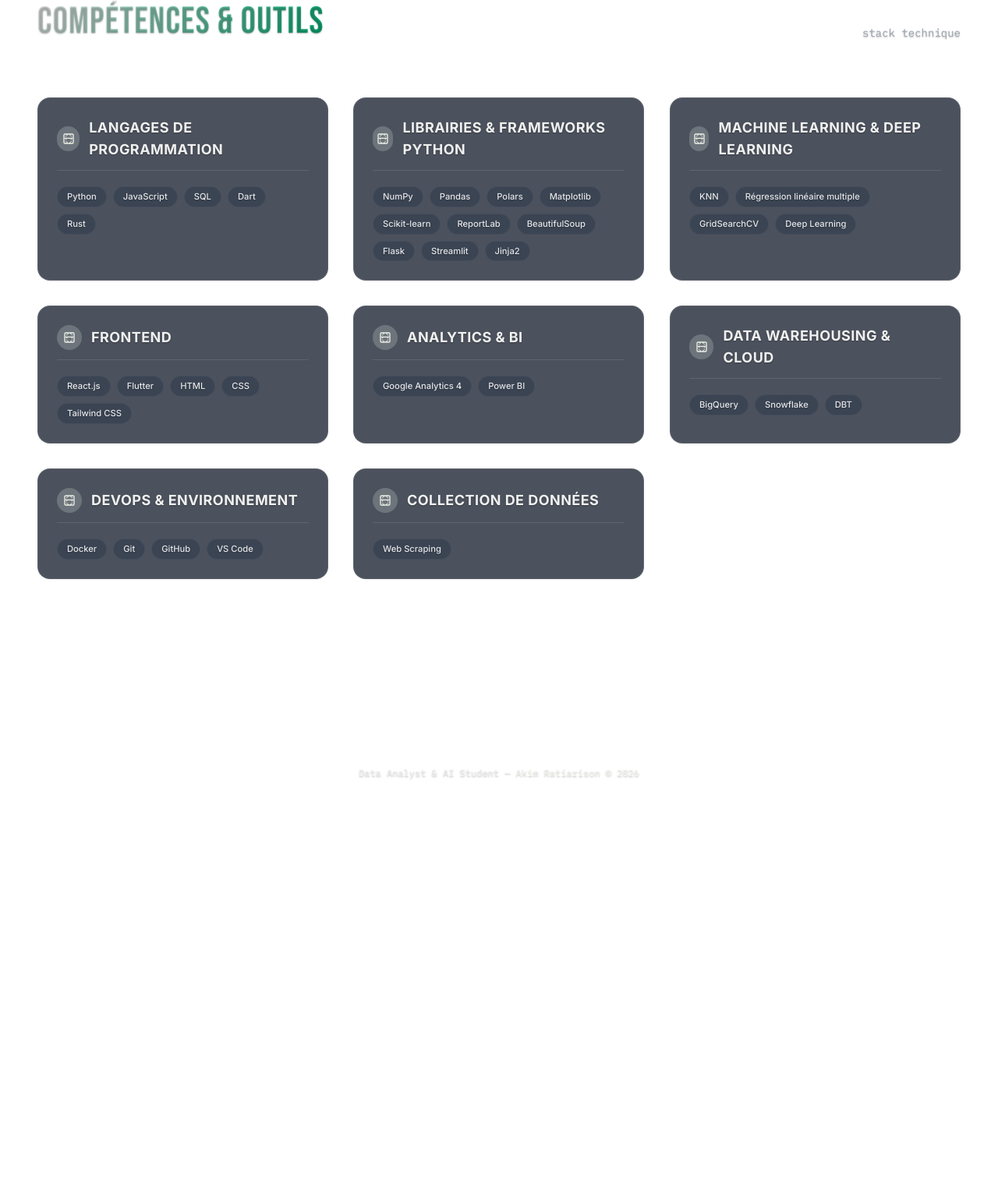
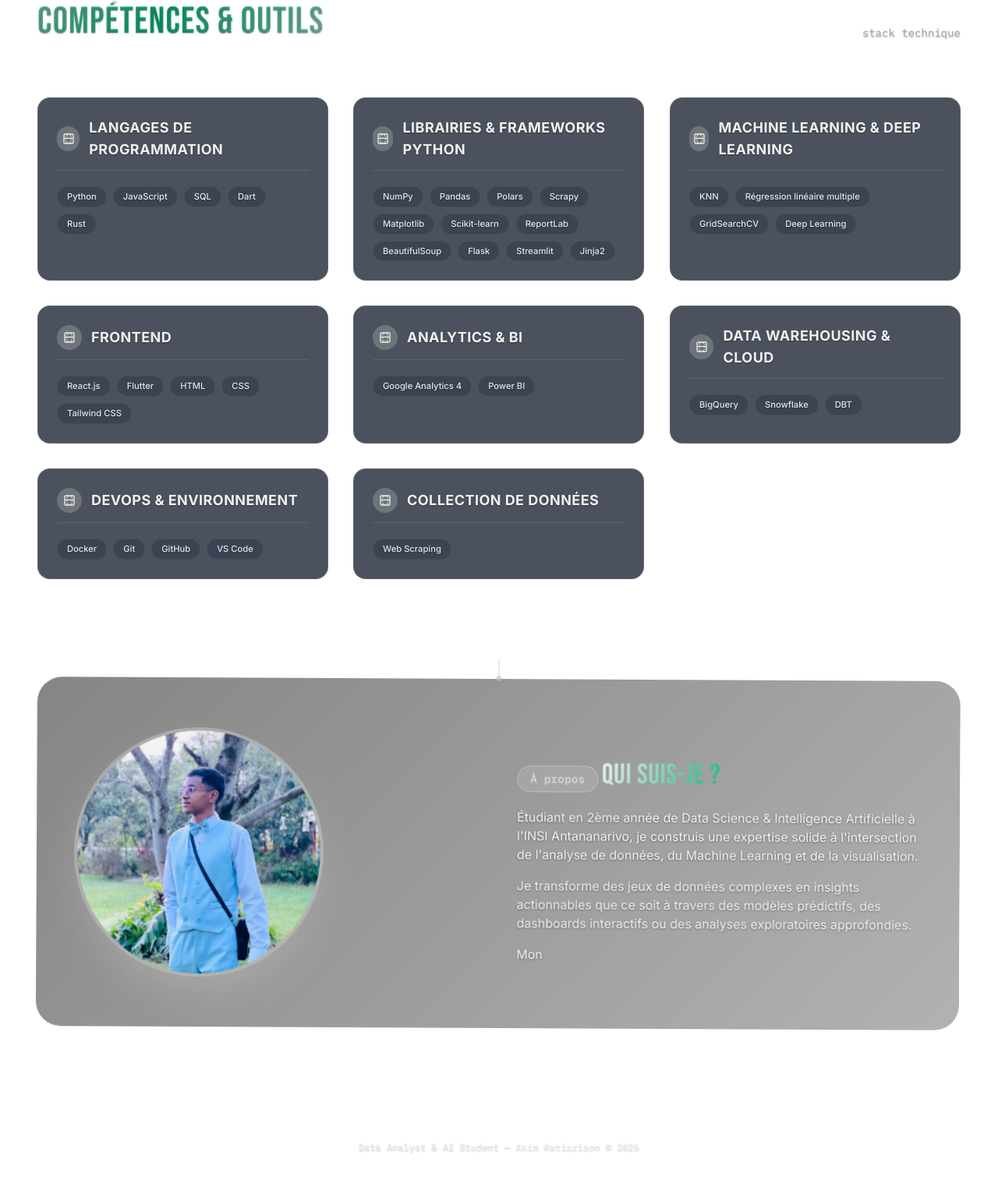
Before and after one commit to akimratiarison-rgb/portfolio-data-akim, a Flask app: page / in a window 1280 px wide. Shown: the part 2547-4075 px from the top of the page at 78% size. Before the commit the page ends 3547 px from the top, so only its background shows below. Run offline with Flask 3, Linux system fonts and the light colour scheme; some libraries are stand-ins or nearby versions.

Commit message:
Quelques Modification  code

```diff
--- a/app.py
+++ b/app.py
@@ -84,7 +84,7 @@ CERTIFICATIONS = [
 # SECTION COMPÉTENCES
 COMPETENCES = {
     "Langages de programmation": ["Python", "JavaScript", "SQL", "Dart", "Rust"],
-    "Librairies & Frameworks Python": ["NumPy", "Pandas", "Polars", "Matplotlib", "Scikit-learn", "ReportLab", "BeautifulSoup", "Flask", "Streamlit", "Jinja2"],
+    "Librairies & Frameworks Python": ["NumPy", "Pandas", "Polars","Scrapy", "Matplotlib", "Scikit-learn", "ReportLab", "BeautifulSoup", "Flask", "Streamlit", "Jinja2"],
     "Machine Learning & Deep Learning": ["KNN", "Régression linéaire multiple", "GridSearchCV", "Deep Learning"],
     "Frontend": ["React.js", "Flutter", "HTML", "CSS", "Tailwind CSS"],
     "Analytics & BI": ["Google Analytics 4", "Power BI"],
--- a/static/css/style.css
+++ b/static/css/style.css
@@ -119,8 +119,6 @@ h1, h2, h3, h4, p, li, span, a, .text-muted {
     to { opacity: 1; transform: translateY(0); }
 }
 
-
-
 nav {
     animation: slideDown 0.8s ease-out forwards;
 }
@@ -174,7 +172,6 @@ nav {
 #animated-bg,
 .particle {
     will-change: transform;
-   /* transform: translateZ(0);*/
     backface-visibility: hidden;
 }
 
@@ -239,13 +236,6 @@ nav {
     100% { transform: translate(0, 0) rotate(0deg) scale(1); }
 }
 
-/*.logo-float:hover {
-    opacity: 0.85 !important;
-    transform: scale(1.2) rotate(5deg) !important;
-    filter: drop-shadow(0 0 12px #10b981ce) brightness(1.1) !important;
-    transition: all 0.15s cubic-bezier(0.2, 0.9, 0.4, 1.1);
-}*/
-
 .logo-11, .logo-12, .logo-13, .logo-14, .logo-15, .logo-16, .logo-17 {
     animation: floatLogo 30s ease-in-out infinite, gentlePulse 4s ease-in-out infinite alternate;
 }
@@ -286,14 +276,7 @@ nav {
     transform: translateY(-11px) rotate(-45deg);
 }
 
-/*footer {
-    background-color: rgba(68, 67, 67, 0.795) !important;
-    color: white !important;
-    position: relative;
-    z-index: 100;
-}*/
-
-/* ========== REVEAL AU SCROLL ========== */
+/* ========== REVEAL AU SCROLL (sauf #a-propos) ========== */
 .reveal {
     opacity: 0;
     transform: perspective(500px) rotateY(8deg) translateY(20px);
@@ -304,9 +287,7 @@ nav {
     transform: perspective(500px) rotateY(0deg) translateY(0);
 }
 
-
-
-
+/* Titres de section avec dégradé animé */
 section h2 {
     background: linear-gradient(120deg, #f0f0f0, #10b981, #f0f0f0);
     background-size: 200% auto;
@@ -315,7 +296,12 @@ section h2 {
     color: transparent;
     animation: gradientShift 30s linear infinite;
 }
+@keyframes gradientShift {
+    0% { background-position: 0% center; }
+    100% { background-position: 200% center; }
+}
 
+/* Survol des liens et badges */
 .nav-link, .badge-skill {
     transition: background-color 0.3s ease, box-shadow 0.3s ease;
 }
@@ -323,3 +309,82 @@ section h2 {
     background-color: rgba(16, 185, 129, 0.15);
     box-shadow: 0 2px 8px rgba(16, 185, 129, 0.2);
 }
+
+/* ========== SECTION À PROPOS (version unique) ========== */
+#a-propos {
+    background: linear-gradient(135deg, rgba(0,0,0,0.48), rgba(0,0,0,0.3));
+    backdrop-filter: blur(2px);
+    border-radius: 2rem;
+    margin: 2rem 0;
+    transform-origin: 50% 0%;
+    transition: transform 0.4s cubic-bezier(0.2, 0.9, 0.4, 1.1);
+}
+
+#a-propos .rounded-full {
+    transition: transform 0.4s ease, box-shadow 0.4s ease;
+}
+
+#a-propos h2 {
+    background: linear-gradient(120deg, #f0f0f0, #10b981);
+    background-clip: text;
+    -webkit-background-clip: text;
+    color: transparent;
+    display: inline-block;
+    text-shadow: none;
+}
+
+#a-propos p {
+    color: #f3f4f6 !important;
+    text-shadow: 0 1px 3px rgba(0, 0, 0, 0.4);
+    font-size: 1rem;
+    line-height: 1.5;
+}
+
+/* Animation swing (activée par JS) */
+#a-propos.swing {
+    animation: swing 3s ease-in-out 3;
+}
+@keyframes swing {
+    0% { transform: rotate(0deg); }
+    25% { transform: rotate(1deg); }
+    50% { transform: rotate(-1deg); }
+    75% { transform: rotate(0.5deg); }
+    100% { transform: rotate(0deg); }
+}
+#a-propos:hover {
+    animation-play-state: paused;
+}
+
+/* ========== CONTENEUR PENDULAIRE ========== */
+.swing-container {
+    position: relative;
+    margin-top: 2rem;
+    overflow: visible;   /* important pour ne pas cacher la corde */
+}
+
+/* Corde fine et centrée */
+.rope {
+    position: absolute;
+    top: -25px;              /* hauteur au-dessus du bloc */
+    left: 50%;
+    width: 1px;              /* fine */
+    height: 25px;
+    background: #c2c2c2a2;     /* gris discret */
+    transform: translateX(-50%);
+    z-index: 10;
+    border-radius: 1px;
+    box-shadow: none;        /* enlève l'ombre épaisse */
+}
+
+/* Petit anneau (nœud) – optionnel mais plus discret */
+.rope::after {
+    content: '';
+    position: absolute;
+    bottom: -3px;
+    left: -3px;
+    width: 7px;
+    height: 7px;
+    background: #c2c2c2a2;     /* gris discret */
+    background: ;
+    border-radius: 50%;
+}
--- a/static/js/main.js
+++ b/static/js/main.js
@@ -1,5 +1,5 @@
 // ==========================================
-// EFFET DE TYPING
+// EFFET DE TYPING (hero)
 // ==========================================
 const TYPED_WORDS = ['à Python & SQL.', 'à Google Analytics.', 'à Looker Studio.', 'au Machine Learning.'];
 let wordIdx = 0, charIdx = 0, isDeleting = false;
@@ -25,7 +25,7 @@ function type() {
 }
 
 // ==========================================
-// MENU BURGER
+// MENU BURGER (animation en X)
 // ==========================================
 function initMobileMenu() {
     const btn = document.getElementById('menu-btn');
@@ -35,6 +35,7 @@ function initMobileMenu() {
     btn.addEventListener('click', () => {
         menu.classList.toggle('hidden');
         menu.classList.toggle('flex');
+        btn.classList.toggle('active');
     });
 
     const links = menu.querySelectorAll('a');
@@ -42,6 +43,7 @@ function initMobileMenu() {
         link.addEventListener('click', () => {
             menu.classList.add('hidden');
             menu.classList.remove('flex');
+            btn.classList.remove('active');
         });
     });
 }
@@ -102,7 +104,7 @@ function initStatsObserver() {
     observer.observe(statsContainer);
 }
 
-// ========== REVEAL DES BADGES (allégé) ==========
+// ========== REVEAL DES BADGES ==========
 function initTechReveal() {
     const badges = document.querySelectorAll('.badge-skill, .tech-badge');
     if (badges.length === 0) return;
@@ -145,9 +147,113 @@ function initTechReveal() {
     });
 }
 
+// ========== GLOW DOUX SUR LE NOM (navbar) ==========
+function initNameSoftGlow() {
+    const nameSpan = document.querySelector('nav .font-sans.text-base.md\\:text-xl');
+    if (!nameSpan) return;
+    let glowActive = false;
+    setInterval(() => {
+        if (!glowActive) {
+            glowActive = true;
+            nameSpan.style.transition = 'text-shadow 0.2s ease, color 0.2s ease';
 
+            setTimeout(() => {
+                nameSpan.style.textShadow = '';
+                nameSpan.style.color = '';
+                glowActive = false;
+            }, 400);
+        }
+    }, 3000);
+}
 
-// ========== INITIALISATION ==========
+// ========== REVEAL AU SCROLL (sauf #a-propos) ==========
+function initScrollReveal() {
+    const elementsToReveal = document.querySelectorAll(
+        '#hero, #hero img, .card-project, .certif-item, #competences .group'
+    );
+    if (elementsToReveal.length === 0) return;
+
+    elementsToReveal.forEach(el => {
+        if (!el.classList.contains('stats-container')) {
+            el.classList.add('reveal');
+        }
+    });
+
+    const observer = new IntersectionObserver((entries) => {
+        entries.forEach(entry => {
+            if (entry.isIntersecting) {
+                entry.target.classList.add('revealed');
+                observer.unobserve(entry.target);
+            }
+        });
+    }, { threshold: 0.5 });
+
+    document.querySelectorAll('.reveal').forEach(el => {
+        observer.observe(el);
+    });
+}
+
+// ========== EFFET TYPING + SWING POUR LA SECTION À PROPOS ==========
+function initAProposTyping() {
+    const section = document.querySelector('#a-propos');
+    if (!section) return;
+
+    const paragraphs = section.querySelectorAll('.typed-paragraph');
+    if (paragraphs.length === 0) return;
+
+    let alreadyTyped = false;
+    const observer = new IntersectionObserver((entries) => {
+        entries.forEach(entry => {
+            if (entry.isIntersecting && !alreadyTyped) {
+                alreadyTyped = true;
+                // Démarrer le balancement immédiatement
+                if (!section.classList.contains('swing')) {
+                    section.classList.add('swing');
+                }
+                // Démarrer l'écriture progressive
+                typeParagraphs(paragraphs, 0);
+                observer.unobserve(section);
+            }
+        });
+    }, { threshold: 0.2 });
+    observer.observe(section);
+}
+
+function typeParagraphs(paragraphs, index) {
+    // Tous les paragraphes terminés → arrêter le swing après un court délai
+    if (index >= paragraphs.length) {
+        const section = document.querySelector('#a-propos');
+        if (section && section.classList.contains('swing')) {
+            setTimeout(() => {
+                section.classList.remove('swing');
+            }, 500);
+        }
+        return;
+    }
+
+    const p = paragraphs[index];
+    const text = p.getAttribute('data-text');
+    if (!text) {
+        setTimeout(() => typeParagraphs(paragraphs, index + 1), 100);
+        return;
+    }
+
+    p.textContent = '';
+    let i = 0;
+    const interval = setInterval(() => {
+        if (i < text.length) {
+            p.textContent += text.charAt(i);
+            i++;
+        } else {
+            clearInterval(interval);
+            setTimeout(() => {
+                typeParagraphs(paragraphs, index + 1);
+            }, 300);
+        }
+    }, 20);
+}
+
+// ========== INITIALISATION UNIQUE ==========
 document.addEventListener('DOMContentLoaded', () => {
     type();
     initMobileMenu();
@@ -155,71 +261,6 @@ document.addEventListener('DOMContentLoaded', () => {
     initStatsObserver();
     initTechReveal();
     initNameSoftGlow();
+    initScrollReveal();
+    initAProposTyping();   // ← lance le typing + swing
 });
-
-// ==========================================
-// MENU BURGER
-// ==========================================
-function initMobileMenu() {
-    const btn = document.getElementById('menu-btn');
-    const menu = document.getElementById('mobile-menu');
-    if (!btn || !menu) return;
-
-    btn.addEventListener('click', () => {
-        // Toggle l'affichage du menu
-        menu.classList.toggle('hidden');
-        menu.classList.toggle('flex');
-
-        // Toggle la classe 'active' sur le bouton burger
-        btn.classList.toggle('active');
-    });
-
-    // Fermer le menu automatiquement après un clic sur un lien
-    const links = menu.querySelectorAll('a');
-    links.forEach(link => {
-        link.addEventListener('click', () => {
-            menu.classList.add('hidden');
-            menu.classList.remove('flex');
-            btn.classList.remove('active');
-        });
-    });
-}
-
-
-// ========== REVEAL AU SCROLL (sauf les stats) ==========
-function initScrollReveal() {
-    // Sélectionne tout le contenu à animer (sauf .stats-container)
-    const elementsToReveal = document.querySelectorAll(
-        '#hero, #hero img, .card-project, .certif-item, #competences .group'
-    );
-
-    if (elementsToReveal.length === 0) return;
-
-    // Ajoute la classe 'reveal' à chaque élément (s'il ne l'a pas déjà)
-    elementsToReveal.forEach(el => {
-        if (!el.classList.contains('stats-container')) {
-            el.classList.add('reveal');
-        }
-    });
-
-    // Crée un observateur
-    const observer = new IntersectionObserver((entries) => {
-        entries.forEach(entry => {
-            if (entry.isIntersecting) {
-                entry.target.classList.add('revealed');
-                observer.unobserve(entry.target); // Une fois révélé, on arrête de surveiller
-            }
-        });
-    }, { threshold: 0.5 }); // Déclenche quand 5% de l'élément est visible
-
-    // Observe chaque élément
-    document.querySelectorAll('.reveal').forEach(el => {
-        observer.observe(el);
-    });
-}
-
-// Lance l'animation au chargement (déjà dans DOMContentLoaded, on ajoute la fonction)
-document.addEventListener('DOMContentLoaded', () => {
-    // ... les autres initialisations (type, mobileMenu, etc.) ...
-    initScrollReveal();  // <-- ajoute cette ligne
-});
--- a/templates/base.html
+++ b/templates/base.html
@@ -117,6 +117,7 @@
                     <a href="#projets" class="nav-link">Projets</a>
                     <a href="#certifs" class="nav-link">Certifications</a>
                     <a href="#competences" class="nav-link">Compétences</a>
+                    <a href="#a-propos" class="nav-link">A propos</a>
                 </div>
 
                 <!-- Bouton burger (mobile) -->
@@ -135,6 +136,7 @@
                 <a href="#projets" class="nav-link py-2">Projets</a>
                 <a href="#certifs" class="nav-link py-2">Certifications</a>
                 <a href="#competences" class="nav-link py-2">Compétences</a>
+                <a href="#a-propos" class="nav-link py-2">A propos</a>
             </div>
         </nav>
 
--- a/templates/index.html
+++ b/templates/index.html
@@ -17,9 +17,11 @@
                 <span id="typed-text" class="text-white font-mono border-r-2 border-accent pr-1"></span>
             </p>
             <div class="flex gap-6 pt-4">
-                <a href="#projets" class="group inline-flex items-center gap-2 bg-accent/10 backdrop-blur-sm border border-accent/30 text-accent font-mono text-sm px-6 py-3 rounded-full hover:bg-accent/30 hover:text-accent hover:border-accent/60 hover:scale-105 transition-all duration-300">
-                    Voir les projets
-                    <svg class="w-4 h-4 group-hover:translate-x-1 transition" fill="none" stroke="currentColor" viewBox="0 0 24 24"><path stroke-linecap="round" stroke-linejoin="round" stroke-width="2" d="M13 7l5 5m0 0l-5 5m5-5H6"></path></svg>
+                <a href="#projets" class="inline-flex items-center gap-2 border border-white/80 text-white/90 font-mono text-sm px-6 py-3 rounded-full hover:bg-white/50 hover:text-black transition-all duration-300">
+                    Contacter moi
+                     <svg class="w-4 h-4" fill="none" stroke="currentColor" viewBox="0 0 24 24">
+                         <path stroke-linecap="round" stroke-linejoin="round" stroke-width="2" d="M3 8l7.89 5.26a2 2 0 002.22 0L21 8M5 19h14a2 2 0 002-2V7a2 2 0 00-2-2H5a2 2 0 00-2 2v10a2 2 0 002 2z" />
+                    </svg>
                 </a>
             </div>
         </div>
@@ -32,6 +34,7 @@
         </div>
     </div>
 </section>
+
 
 <!-- STATISTIQUES -->
 <div class="stats-container flex justify-center gap-12 py-8">
@@ -77,7 +80,6 @@
     </div>
 </section>
 
-<!-- SECTION CERTIFICATIONS -->
 <!-- SECTION CERTIFICATIONS -->
 <section id="certifs" class="py-24 scroll-mt-24">
     <div class="flex flex-wrap justify-between items-end border-b border-white/10 pb-6 mb-12">
@@ -159,4 +161,33 @@
     </div>
 </section>
 
+<!-- SECTION À PROPOS AVEC EFFET PENDULAIRE (corde + balancement) -->
+<div class="swing-container">
+    <div class="rope"></div>
+    <section id="a-propos" class="py-12 md:py-16">
+        <div class="max-w-6xl mx-auto px-4 md:px-8">
+            <div class="grid md:grid-cols-2 gap-8 md:gap-12 items-center">
+                <!-- Photo de profil (gauche) -->
+                <div class="flex justify-center md:justify-start">
+                    <div class="relative w-64 h-64 md:w-72 md:h-72 lg:w-80 lg:h-80 rounded-full overflow-hidden border-4 border-accent/30 shadow-2xl shadow-accent/20">
+                        <img src="{{ url_for('static', filename='images/kikim.jpeg') }}" alt="Akim Ratiarison" class="w-full h-full object-cover">
+                    </div>
+                </div>
+                <!-- Texte (droite) -->
+                <div class="space-y-5">
+                    <div class="inline-block px-4 py-1.5 rounded-full bg-accent/10 border border-accent/30 text-accent text-sm font-mono tracking-wide">
+                         À propos
+                    </div>
+                    <h2 class="text-3xl md:text-4xl font-bebas tracking-wide text-white">Qui suis-je ?</h2>
+                    <div class="space-y-4 text-gray-300 text-base md:text-lg leading-relaxed">
+                        <p class="typed-paragraph" data-text="Étudiant en 2ème année de Data Science & Intelligence Artificielle à l'INSI Antananarivo, je construis une expertise solide à l'intersection de l'analyse de données, du Machine Learning et de la visualisation."></p>
+                        <p class="typed-paragraph" data-text="Je transforme des jeux de données complexes en insights actionnables que ce soit à travers des modèles prédictifs, des dashboards interactifs ou des analyses exploratoires approfondies."></p>
+                        <p class="typed-paragraph" data-text="Mon objectif : intégrer une équipe data ambitieuse où je peux apporter une valeur immédiate tout en continuant à progresser."></p>
+                    </div>
+                </div>
+            </div>
+        </div>
+    </section>
+</div>
+
 {% endblock %}
```
Also changed, not shown: static/images/kikim.jpeg (added).
